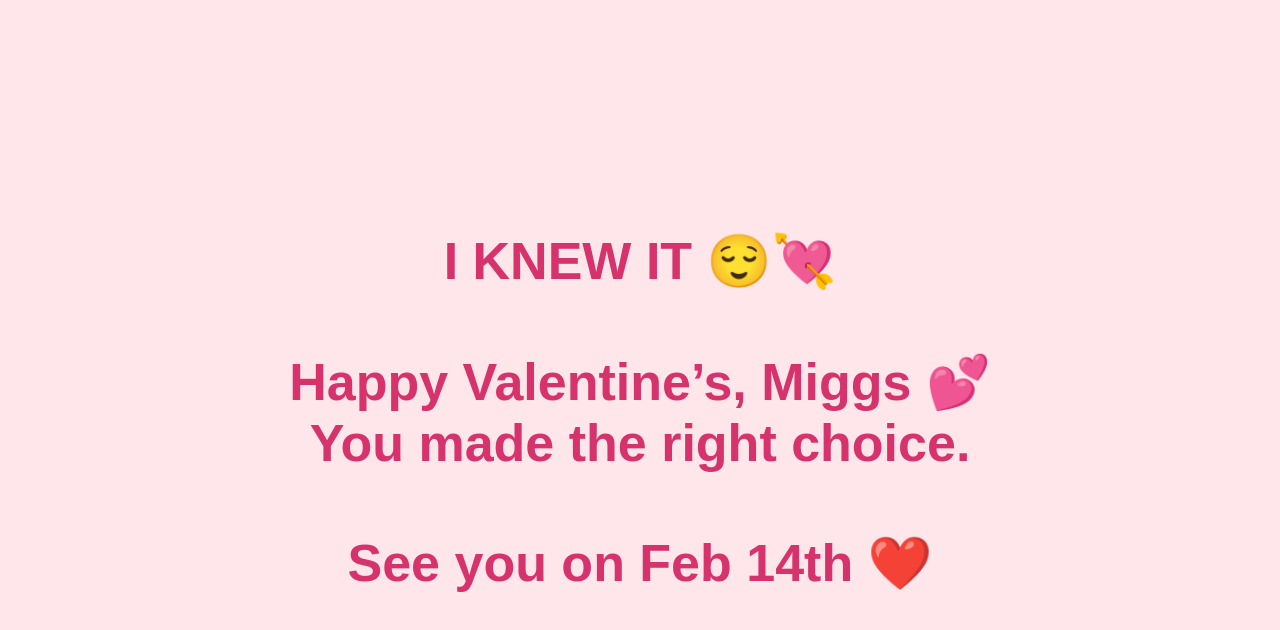
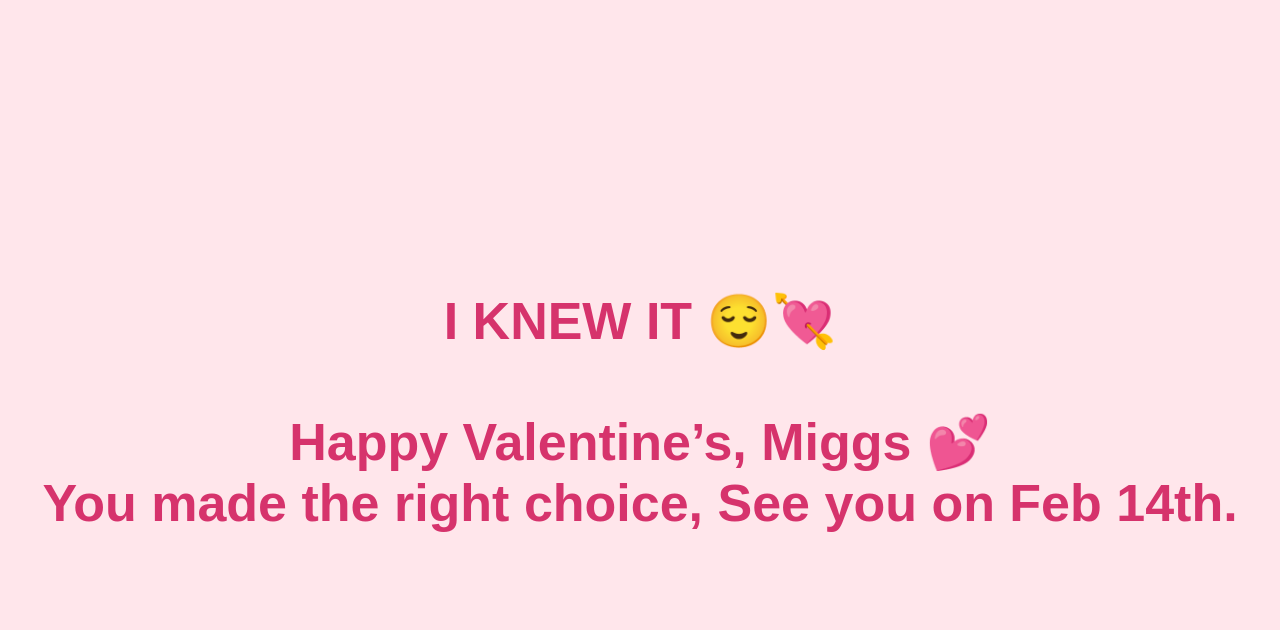
Before and after one commit to rish0910/Rish, a plain HTML site: page index.html in a window 1280 px wide. Both pictures are taken after a click on the button "Yes 💖". Drawn offline with nearby package versions, Linux system fonts and the light colour scheme.

Commit message:
Update index.html

```diff
--- a/index.html
+++ b/index.html
@@ -122,8 +122,7 @@
           <h1 style="color:#d6336c;font-size:52px;">
             I KNEW IT 😌💘<br><br>
             Happy Valentine’s, Miggs 💕<br>
-            You made the right choice.<br><br>
-            See you on Feb 14th ❤️
+            You made the right choice, See you on Feb 14th.
           </h1>
         </div>
       `;
```
